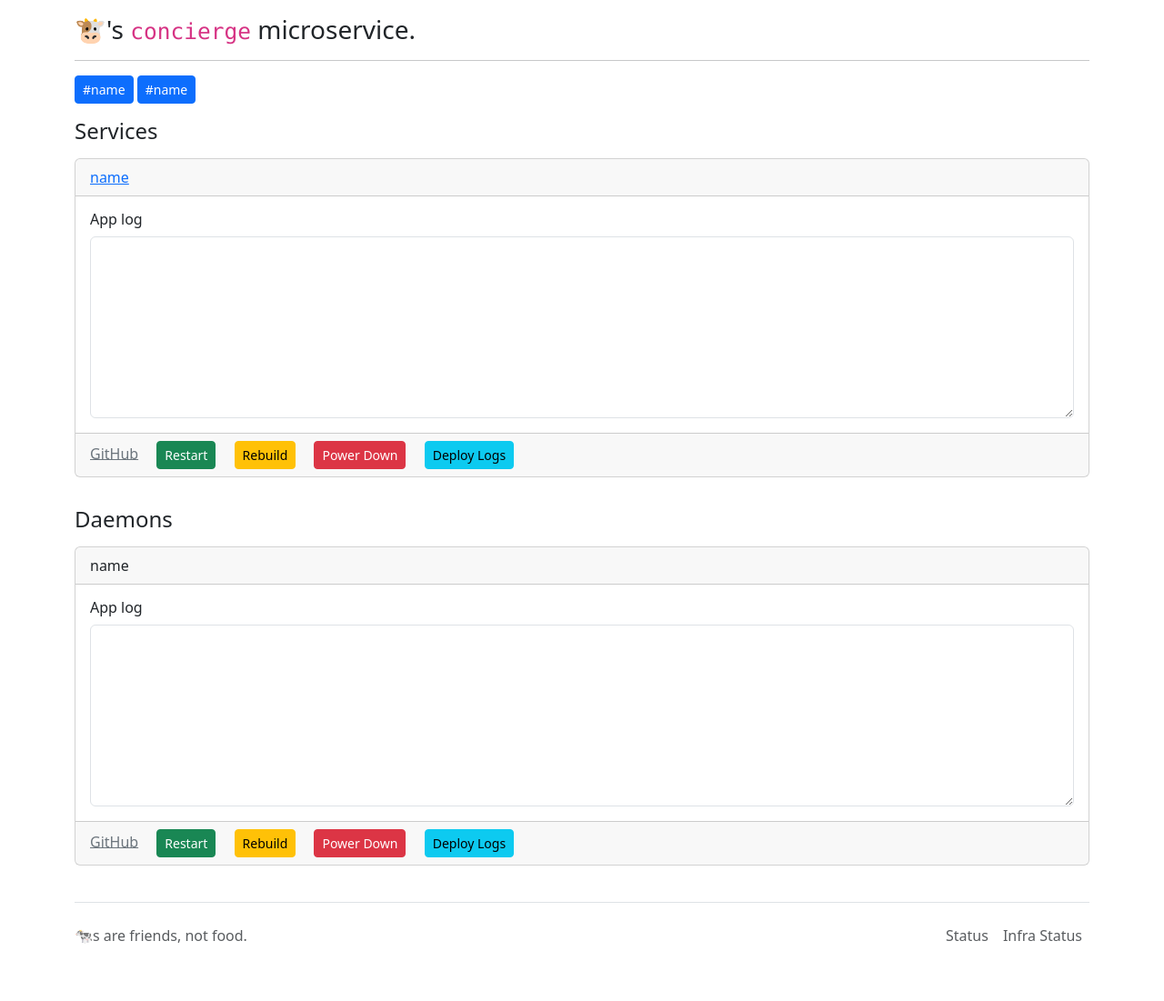
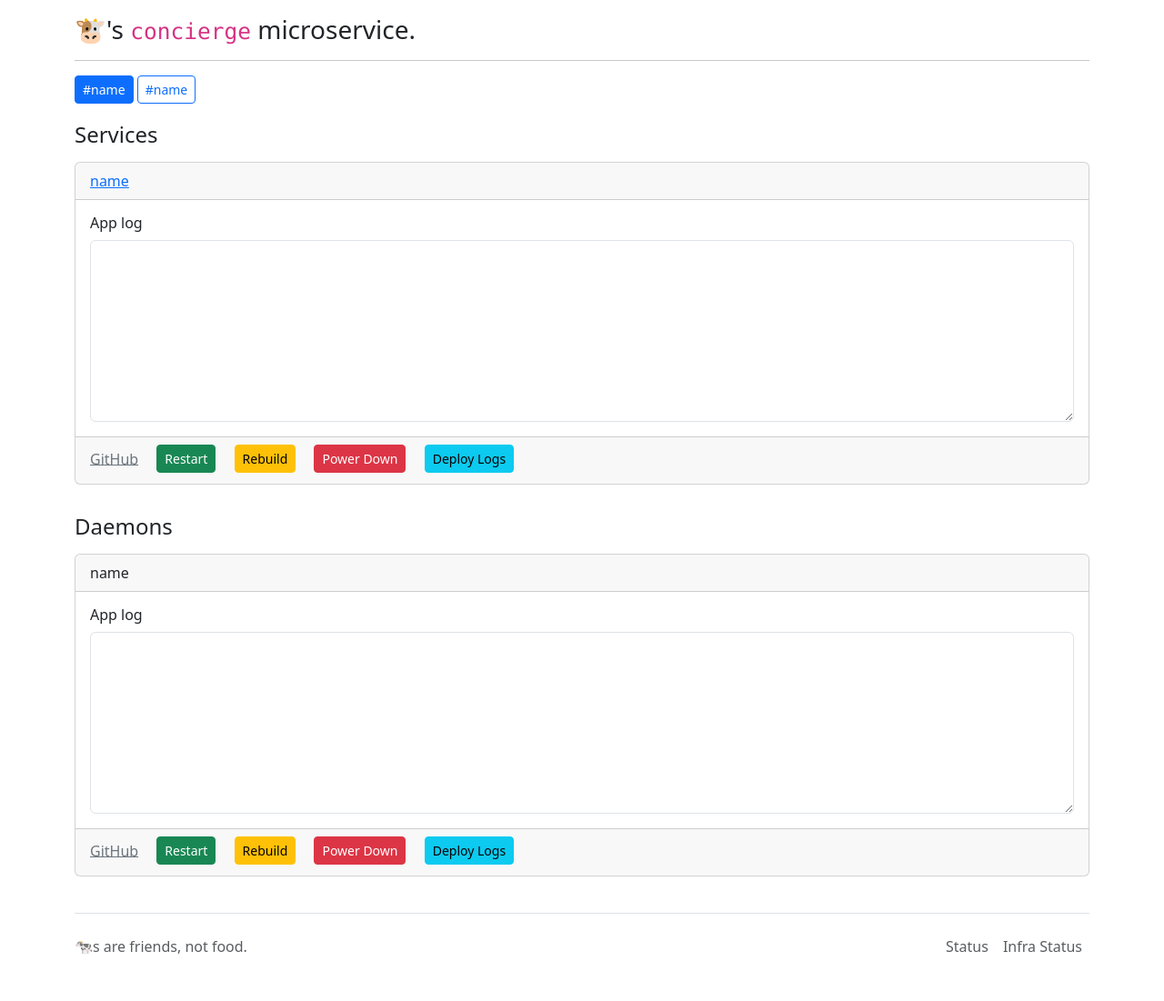
Before and after one commit to neutonfoo/cocos-concierge-old, a Flask app: template concierge/templates/status.html in a window 1280 px wide. Shown: the whole page at 91% size. Before the commit the page ends 1038 px from the top, so only its background shows below. Run offline with Flask 2, Linux system fonts and the light colour scheme; the template is opened without the code that fills it: most values are stand-ins (such as "Sample title", 1, 10 or a date in 2020); data that the repository does not hold is empty.

```diff
--- a/concierge/templates/base.html
+++ b/concierge/templates/base.html
@@ -17,7 +17,7 @@
     {% block scripts %}{% endblock %}
   </head>
   <body>
-    <div class="container mt-3">
+    <div class="container-fluid container-lg mt-3">
       <h3>🐮's <code>concierge</code> microservice.</h3>
       <hr />
 
--- a/concierge/templates/status.html
+++ b/concierge/templates/status.html
@@ -1,9 +1,12 @@
 {% extends 'base.html' %} {% block scripts %}
 <script src="{{ url_for('static', filename='js/status.js') }}"></script>
-{% endblock %} {% block body %} {% for app_type in ['services', 'daemons'] %} {%
-for app_name in projects[app_type].keys()|sort() %}
-<a class="btn btn-primary btn-sm" href="#{{ app_name }}">#{{ app_name }}</a>
-{% endfor %} {% endfor %} {% for app_type in ['services', 'daemons'] %}
+{% endblock %} {% block body %}
+  {% for app_type in ['services', 'daemons'] %}
+    {% for app_name in projects[app_type].keys()|sort() %}
+      <a class="btn  btn-sm mb-1 {% if app_type == "services" %}btn-primary{% elif app_type == "daemons" %}btn-outline-primary{% endif %}" href="#{{ app_name }}">#{{ app_name }}</a>
+    {% endfor %}
+{% endfor %}
+{% for app_type in ['services', 'daemons'] %}
 <h4 class="my-3">{{ app_type[0]|upper }}{{ app_type[1:] }}</h4>
 <div class="row">
   {% for app_name in projects[app_type].keys()|sort() %}
@@ -30,19 +33,19 @@ for app_name in projects[app_type].keys()|sort() %}
         <a href="https://github.com/{{ projects[app_type][app_name] }}" class="card-link link-secondary"
           target="_blank">
           GitHub</a>
-        <button type="button" class="card-link btn btn-sm btn-success restart-button" data-apptype="{{ app_type[:-1] }}"
+        <button type="button" class="card-link btn btn-sm mb-1 btn-success restart-button" data-apptype="{{ app_type[:-1] }}"
           data-appname="{{ app_name }}">
           Restart
         </button>
-        <button type="button" class="card-link btn btn-sm btn-warning rebuild-button" data-apptype="{{ app_type[:-1] }}"
+        <button type="button" class="card-link btn btn-sm mb-1 btn-warning rebuild-button" data-apptype="{{ app_type[:-1] }}"
           data-appname="{{ app_name }}">
           Rebuild
         </button>
-        <button type="button" class="card-link btn btn-sm btn-danger powerdown-button"
+        <button type="button" class="card-link btn btn-sm mb-1 btn-danger powerdown-button"
           data-apptype="{{ app_type[:-1] }}" data-appname="{{ app_name }}">
           Power Down
         </button>
-        <button type="button" class="card-link btn btn-sm btn-info" data-bs-toggle="collapse"
+        <button type="button" class="card-link btn btn-sm mb-1 btn-info" data-bs-toggle="collapse"
           href="#{{ app_name }}-deploy-logs">Deploy Logs</button>
       </div>
     </div>
```
Also changed, not shown: 1 other file.
